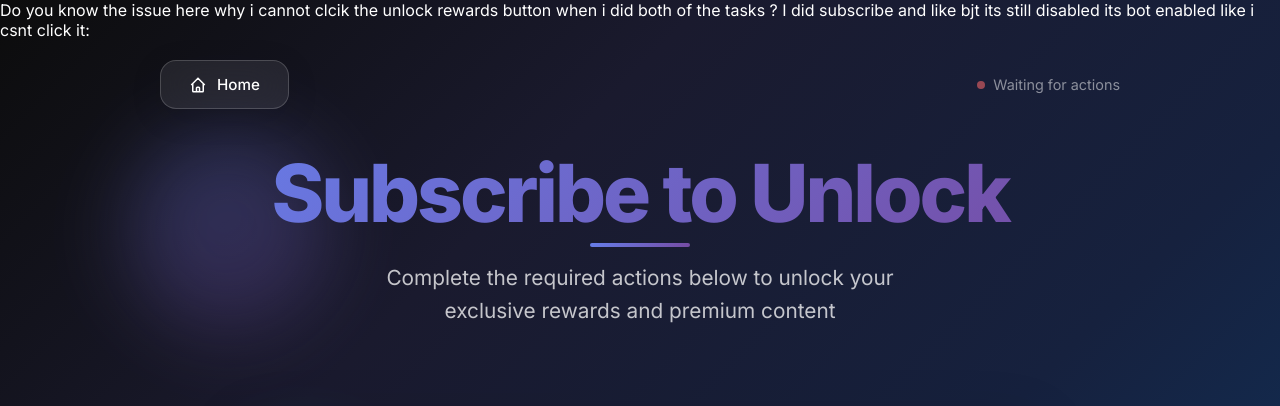
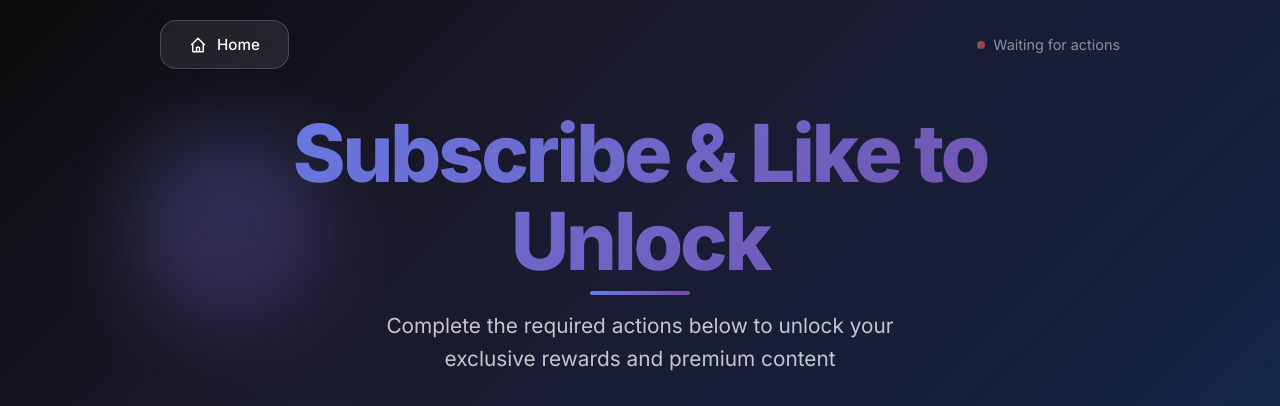
Before and after one commit to rovalrow/Yt, a Flask app: template templates/show.html in a window 1280 px wide. Shown: the top 406 px of the page. Run offline with Flask 3, Linux system fonts and the light colour scheme; the template is opened without the code that fills it: most values are stand-ins (such as "Sample title", 1, 10 or a date in 2020).

Commit message:
Update show.html

```diff
--- a/templates/show.html
+++ b/templates/show.html
@@ -713,7 +713,6 @@
         }
     </style>
 </head>
-Do you know the issue here why i cannot clcik the unlock rewards button when i did both of the tasks ? I did subscribe and like bjt its still disabled its bot enabled like i csnt click it:
 <body>
     <div class="background-effects">
         <div class="floating-orbs">
@@ -737,13 +736,13 @@ Do you know the issue here why i cannot clcik the unlock rewards button when i d
         </div>
 
         <div class="header">
-            <h1>Subscribe to Unlock</h1>
+            <h1>Subscribe & Like to Unlock</h1>
             <p class="subtitle">Complete the required actions below to unlock your exclusive rewards and premium content</p>
         </div>
 
         <div class="video-section">
             <div class="video-container">
-                <iframe src="https://www.youtube.com/embed/dQw4w9WgXcQ" allowfullscreen></iframe>
+                <iframe src="https://www.youtube.com/embed/p6MRCAHA0jRa9eER" allowfullscreen></iframe>
             </div>
         </div>
 
```
